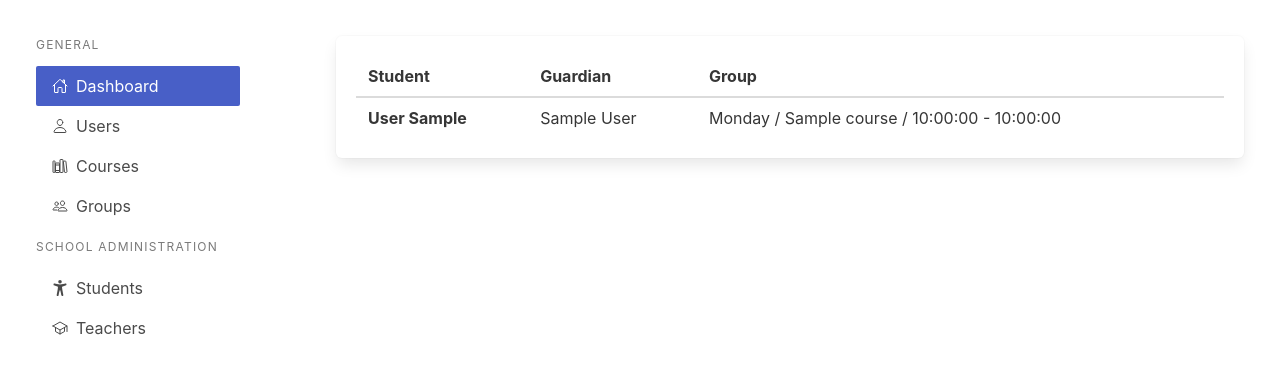
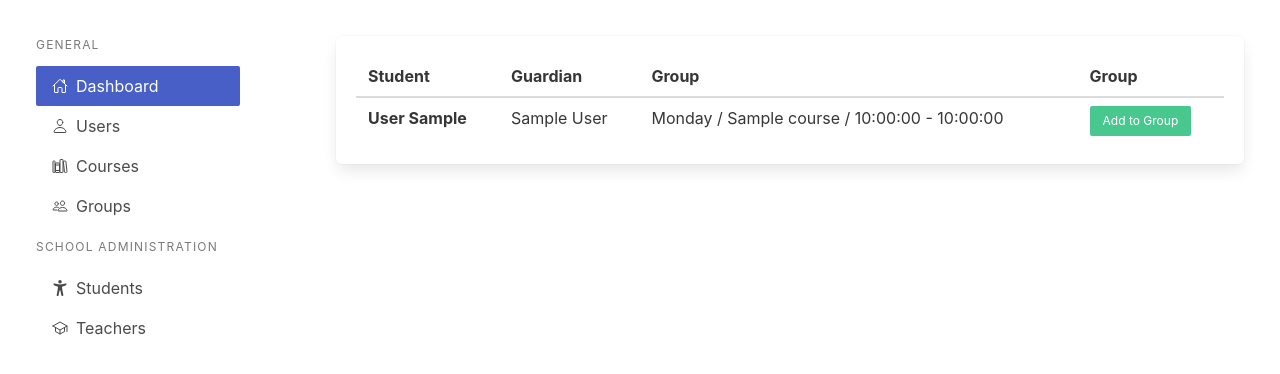
Before and after one commit to sgazda94/DjangoLMS, a Django app: page /school/students/ in a window 1280 px wide. Shown: the part 56-430 px from the top of the page. Run offline with Django 3.2, Linux system fonts and the light colour scheme; a user stored in the database is signed in; tables that the repository leaves empty hold one stand-in row (values such as "Sample post"); parts of the project's set-up code (start-up, migrations or seed data) failed here and were passed over; some libraries are stand-ins or nearby versions.

Commit message:
student list template

```diff
--- a/dj_schulx/templates/school/student_list.html
+++ b/dj_schulx/templates/school/student_list.html
@@ -7,16 +7,20 @@
             <th>Student</abbr></th>
             <th>Guardian</th>
             <th>Group</th>
+            <th>Group</th>
         </tr>
     </thead>
     <tbody>
-            {% for student in object_list %}
-            <tr>
+        {% for student in object_list %}
+        <tr>
             <th>{{ student.last_name }} {{ student.first_name }}</th>
             <td>{{ student.guardian }}</td>
             <td>{{ student.group }}</td>
-            </tr>
-            {% endfor %}
+            <td><a href="{{ student.}}"><button class="button is-success is-small">Add to Group</button></a></td>
+        </tr>
+        {% endfor %}
     </tbody>
 </table>
+
+
 {% endblock %}
```
